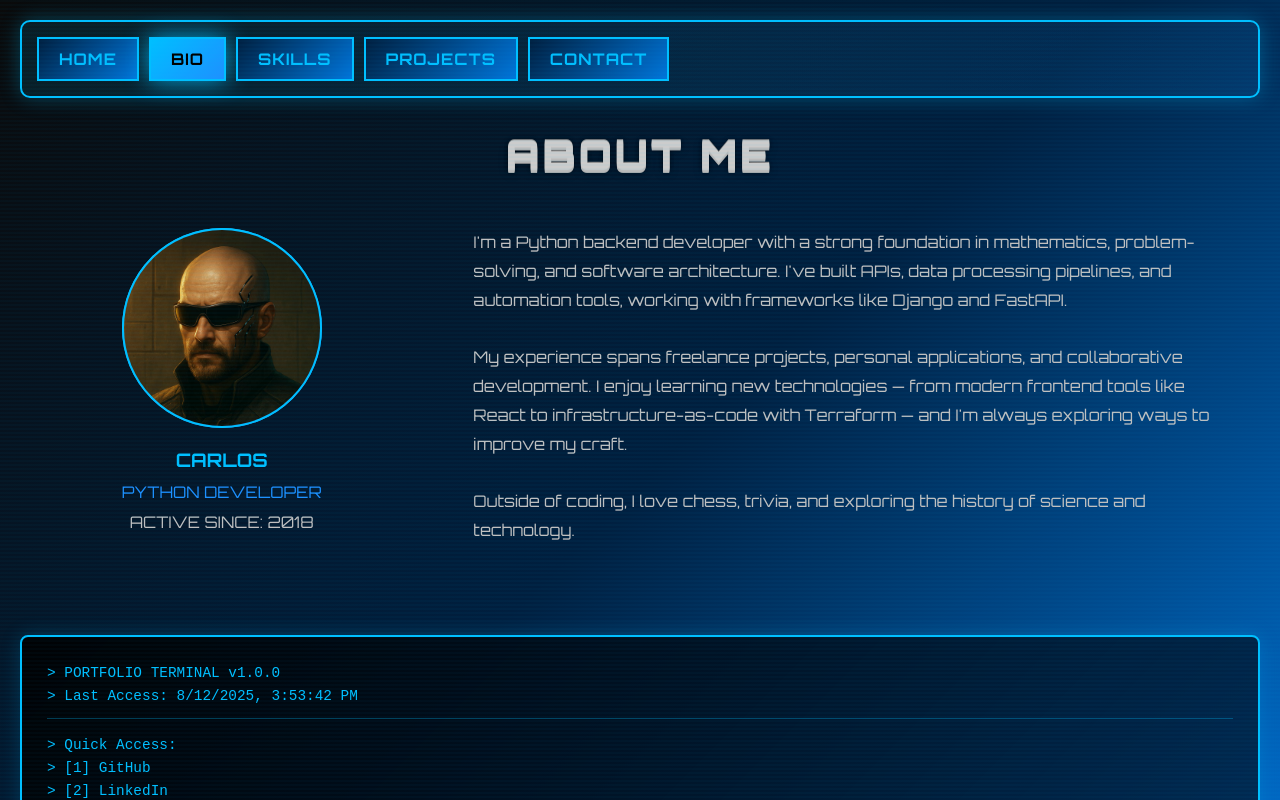
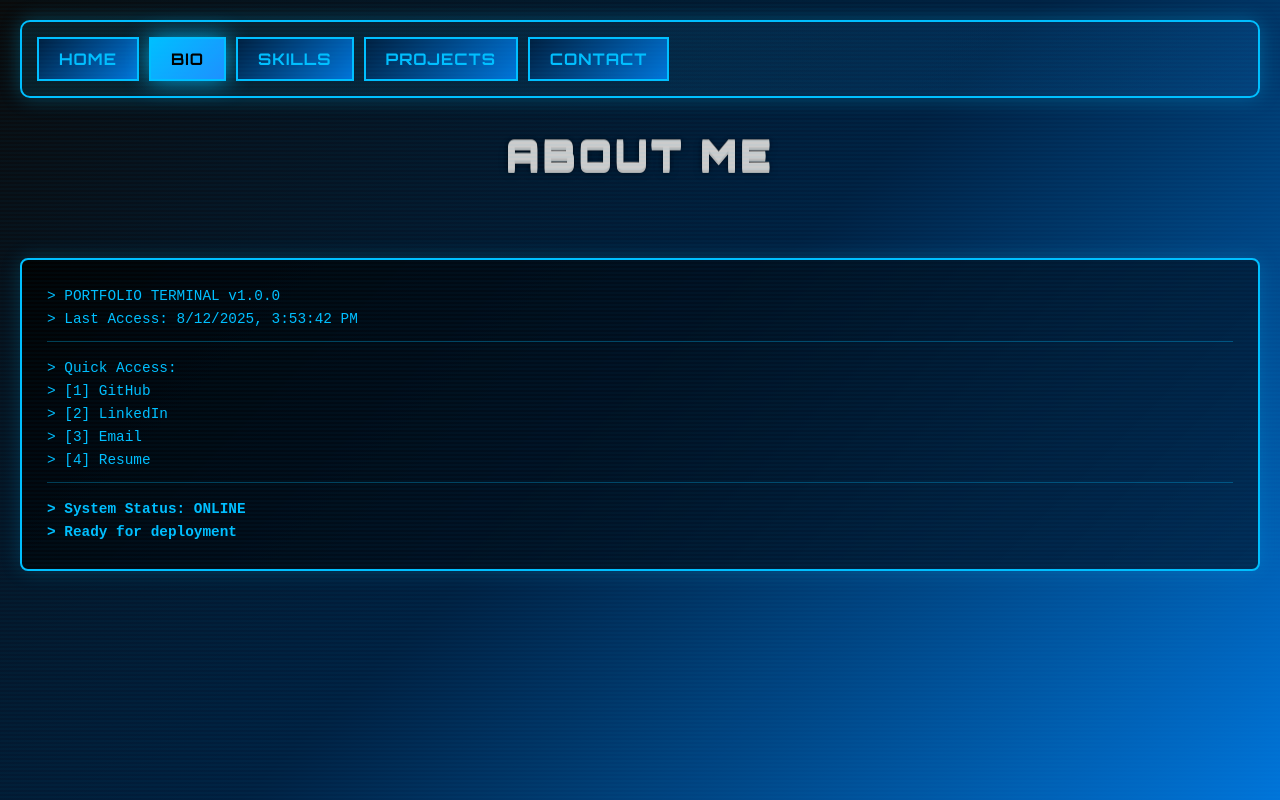
Before and after one commit to deusdevok/portfolio-react, a React (Create React App) app: page /portfolio-react/about in a window 1280 px wide. Shown: the top 800 px of the page. Built offline with nearby package versions, Linux system fonts and the light colour scheme.

Commit message:
cleaned about section, refactor home and css. Add about info in content json

```diff
--- a/src/components/pages/About.jsx
+++ b/src/components/pages/About.jsx
@@ -2,23 +2,13 @@ import { useContent } from "../../hooks/useContent";
 
 function About() {
   const { about } = useContent();
-  const { title, description } = about;
+  const { title, description, experience, education, certifications } = about;
 
   return (
     <section className="content-section">
       <h2 className="section-title">{title}</h2>
       <div className="about-content">
-        <div className="profile-panel">
-          <div className="profile-avatar">
-            <img className="profile-avatar-img" src={`${process.env.PUBLIC_URL}/avatar.jpeg`} alt="Carlos" />
-          </div>
-          <h3>CARLOS</h3>
-          <p style={{ color: '#1E90FF', margin: '10px 0' }}>PYTHON DEVELOPER</p>
-          <p style={{ color: '#C0C0C0' }}>ACTIVE SINCE: 2018</p>
-        </div>
-        <div className="bio-panel">
-          <div className="bio-text" dangerouslySetInnerHTML={{ __html: description }} />
-        </div>
+
       </div>
     </section>
   );
--- a/src/components/pages/Home.jsx
+++ b/src/components/pages/Home.jsx
@@ -25,8 +25,8 @@ function Home() {
 
           <Link to="/projects" className="project-link" style={{ display: 'inline-block', marginTop: 12 }}>{hero.cta}</Link>
         </div>
-        <div className="bio-panel">
-          <div className="bio-text" dangerouslySetInnerHTML={{ __html: hero.description }} />
+        <div className="home-panel">
+          <div className="home-text" dangerouslySetInnerHTML={{ __html: hero.description }} />
         </div>
       </div>
     </section>
--- a/src/data/content.json
+++ b/src/data/content.json
@@ -10,7 +10,49 @@
     "about": {
       "title": "About Me",
       "description": "<p>I'm a Python backend developer with a strong foundation in mathematics, problem-solving, and software architecture. I've built APIs, data processing pipelines, and automation tools, working with frameworks like Django and FastAPI.</p><br><p>My experience spans freelance projects, personal applications, and collaborative development. I enjoy learning new technologies — from modern frontend tools like React to infrastructure-as-code with Terraform — and I'm always exploring ways to improve my craft.</p><br><p>Outside of coding, I love chess, trivia, and exploring the history of science and technology.</p>",
-      "skills": ["Python", "FastAPI", "Flask", "Django", "RESTful APIs", "SQL/NoSQL Databases", "Docker", "CI/CD", "Git & GitHub", "React", "AWS"]
+      "skills": ["Python", "FastAPI", "Flask", "Django", "RESTful APIs", "SQL/NoSQL Databases", "Docker", "CI/CD", "Git & GitHub", "React", "AWS"],
+      "experience": [
+        {
+          "company": "Freelance",
+          "title": "Python Developer",
+          "description": "I've built APIs, data processing pipelines, and automation tools, working with frameworks like Django and FastAPI.",
+          "period": "2018 - Present"
+        },
+        {
+          "company": "Pipol",
+          "title": "Backend Developer",
+          "description": "I've built APIs, data processing pipelines, and automation tools, working with frameworks like Django and FastAPI. I also used GraphQL with Strawberry and Graphene.",
+          "period": "2024 - 2025"
+        }
+      ],
+      "education": [
+        {
+          "institution": "Universidad de Buenos Aires",
+          "degree": "Bachelor of Science in Physics",
+          "description": "I've studied physics at the University of Buenos Aires, where I learned about the fundamental principles of the universe and how to apply them to real-world problems.",
+          "period": "2009 - 2017"
+        }
+      ],
+      "certifications": [
+        {
+          "name": "AWS Certified Solutions Architect - Associate",
+          "issuer": "Amazon Web Services",
+          "description": "I've passed the AWS Solutions Architect Associate exam, which is a certification that proves my ability to design and deploy scalable and secure applications on the AWS platform.",
+          "period": "2024"
+        },
+        {
+          "name": "GraphQL with Python and FastAPI",
+          "issuer": "Udemy",
+          "description": "I've learned how to use GraphQL with Python and FastAPI to build scalable and efficient APIs.",
+          "period": "2024"
+        },
+        {
+          "name": "Terraform",
+          "issuer": "Udemy",
+          "description": "I've learned how to use Terraform to deploy and manage infrastructure as code.",
+          "period": "2024"
+        }
+      ]
     },
     "contact": {
       "email": "carlosaprado@gmail.com",
--- a/src/styles/deusex.css
+++ b/src/styles/deusex.css
@@ -151,14 +151,8 @@ body {
 }
 
 /* ==========================================================================
-   ABOUT SECTION
+   HOME SECTION
    ========================================================================== */
-.about-content {
-  display: grid;
-  grid-template-columns: 1fr 2fr;
-  gap: 30px;
-  align-items: start;
-}
 
    .profile-panel {
     border-radius: 10px;
@@ -188,16 +182,29 @@ body {
     object-fit: cover;
   }
 
-.bio-panel {
+  .home-panel {
     border-radius: 10px;
     padding: 20px;
   }
 
-.bio-text {
+  .home-text {
     line-height: 1.8;
     color: #C0C0C0;
     margin-bottom: 20px;
   }
+
+/* ==========================================================================
+   ABOUT SECTION
+   ========================================================================== */
+
+.about-content {
+  display: grid;
+  grid-template-columns: 1fr 2fr;
+  gap: 30px;
+  align-items: start;
+}
+
+
 
 /* ==========================================================================
    SKILLS SECTION
```
Lines whose indentation alone changed are shown as unchanged.
